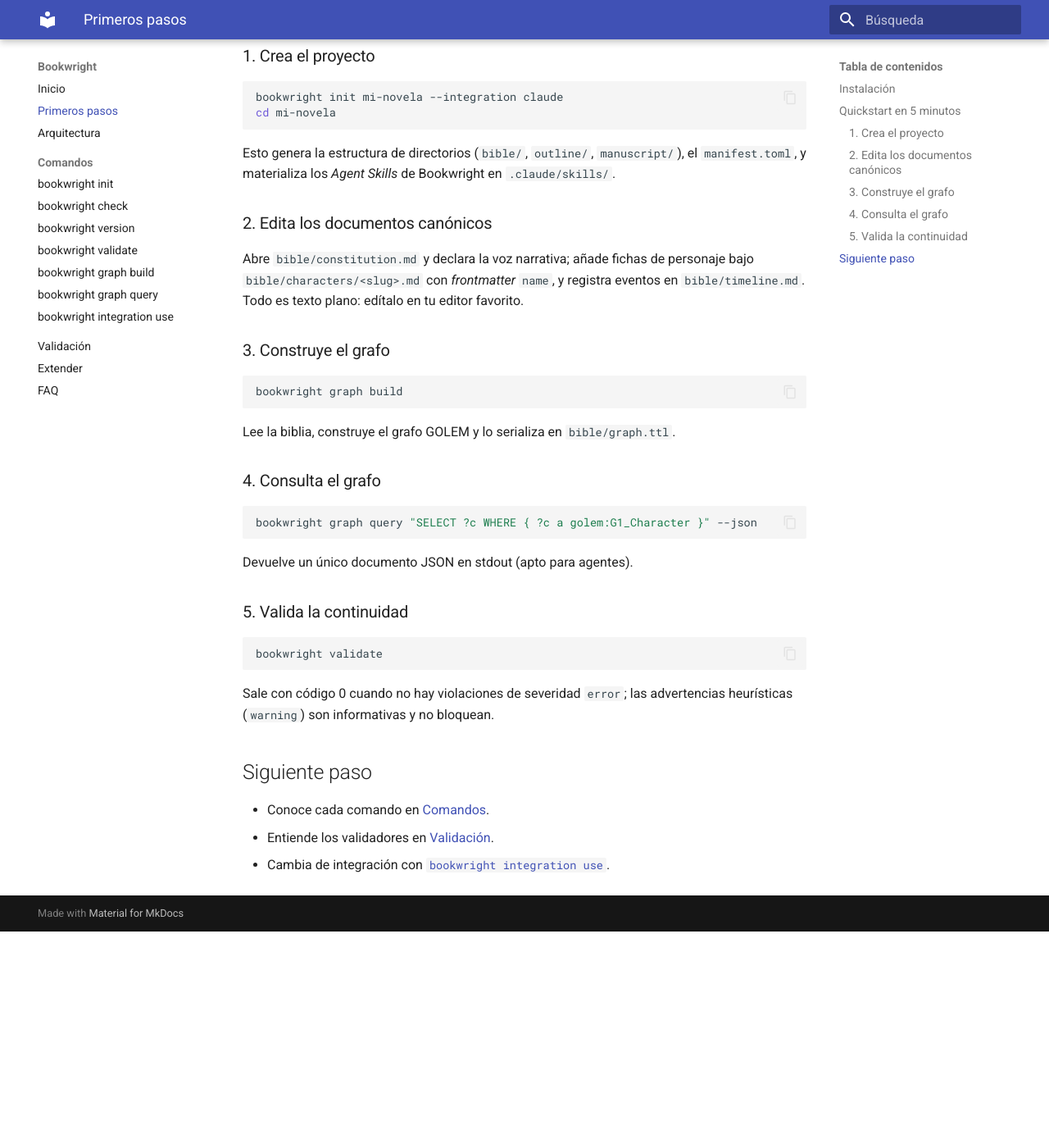
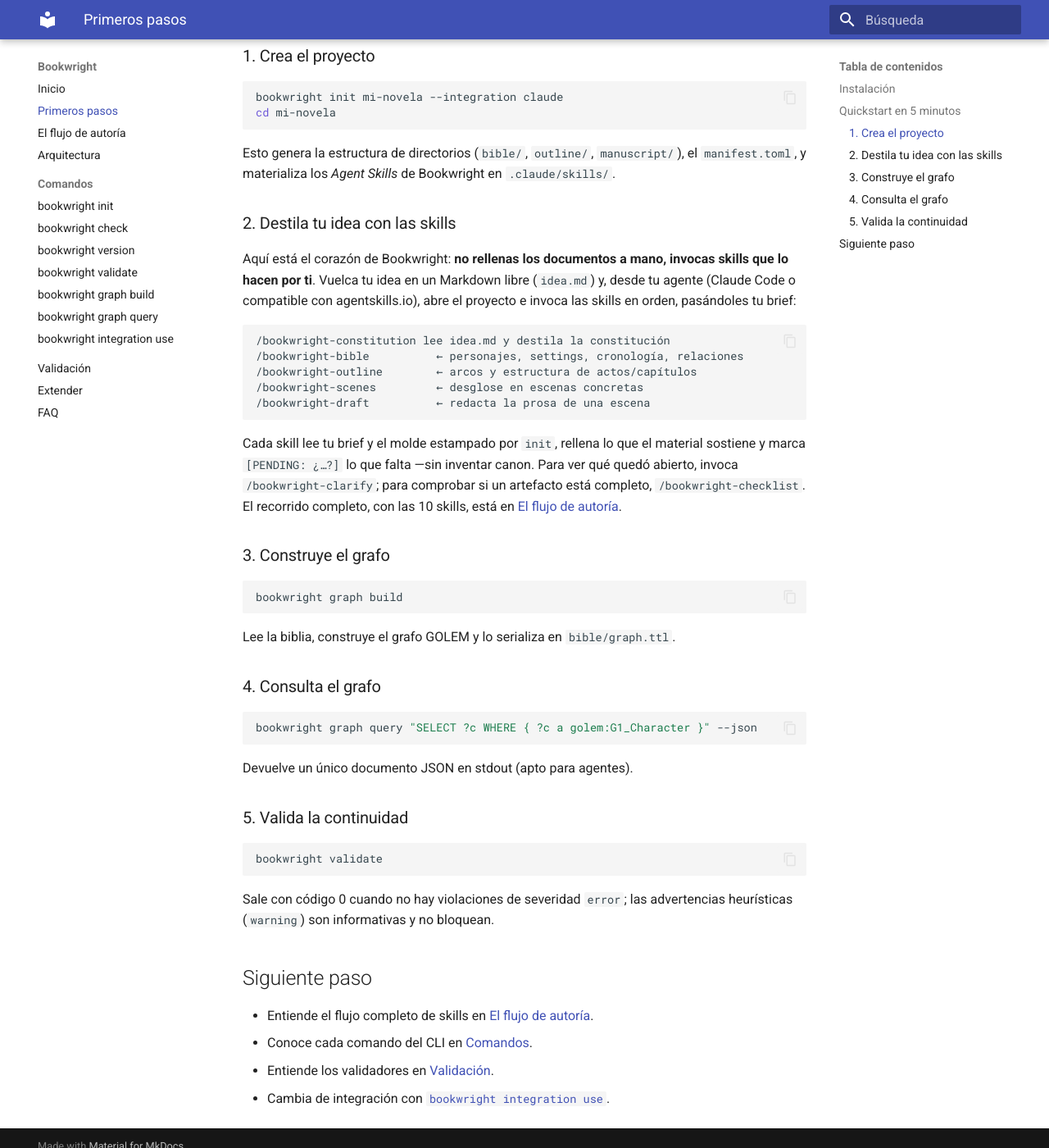
Before and after one commit to jmorenobl/bookwright, an MkDocs documentation site: the page built from docs/getting-started.md, in a window 1280 px wide and 1400 px high, scrolled down 622 px. Shown: the whole window at 82% size. Built offline with MkDocs 1.6.1 and Material for MkDocs 9.7.7, drawn with Linux system fonts in a browser that asks for light colours; before the commit the page ends 1758 px from its top, so only the background shows below that.

Commit message:
011-release-prep: document skill-driven authoring flow
User docs read as if canonical documents are filled by hand; the real
flow is invoking authoring skills that read your brief and ask for what's
missing. Add docs/authoring.md (the 10 skills, the [PENDING]→clarify
loop), reframe getting-started step 2 around skills, and fix the
contradictory manual-edit quickstarts in README.es/README.md.

Co-Authored-By: Claude Opus 4.8 (1M context) <noreply@anthropic.com>

````diff
--- a/docs/getting-started.md
+++ b/docs/getting-started.md
@@ -34,12 +34,26 @@ Esto genera la estructura de directorios (`bible/`, `outline/`, `manuscript/`),
 el `manifest.toml`, y materializa los *Agent Skills* de Bookwright en
 `.claude/skills/`.
 
-### 2. Edita los documentos canónicos
+### 2. Destila tu idea con las skills
 
-Abre `bible/constitution.md` y declara la voz narrativa; añade fichas de
-personaje bajo `bible/characters/<slug>.md` con *frontmatter* `name`, y registra
-eventos en `bible/timeline.md`. Todo es texto plano: edítalo en tu editor
-favorito.
+Aquí está el corazón de Bookwright: **no rellenas los documentos a mano, invocas
+skills que lo hacen por ti**. Vuelca tu idea en un Markdown libre (`idea.md`) y,
+desde tu agente (Claude Code o compatible con agentskills.io), abre el proyecto e
+invoca las skills en orden, pasándoles tu brief:
+
+```
+/bookwright-constitution lee idea.md y destila la constitución
+/bookwright-bible          ← personajes, settings, cronología, relaciones
+/bookwright-outline        ← arcos y estructura de actos/capítulos
+/bookwright-scenes         ← desglose en escenas concretas
+/bookwright-draft          ← redacta la prosa de una escena
+```
+
+Cada skill lee tu brief y el molde estampado por `init`, rellena lo que el
+material sostiene y marca `[PENDING: ¿…?]` lo que falta —sin inventar canon. Para
+ver qué quedó abierto, invoca `/bookwright-clarify`; para comprobar si un
+artefacto está completo, `/bookwright-checklist`. El recorrido completo, con las
+10 skills, está en [El flujo de autoría](authoring.md).
 
 ### 3. Construye el grafo
 
@@ -68,6 +82,7 @@ advertencias heurísticas (`warning`) son informativas y no bloquean.
 
 ## Siguiente paso
 
-- Conoce cada comando en [Comandos](commands/init.md).
+- Entiende el flujo completo de skills en [El flujo de autoría](authoring.md).
+- Conoce cada comando del CLI en [Comandos](commands/init.md).
 - Entiende los validadores en [Validación](validation.md).
 - Cambia de integración con [`bookwright integration use`](commands/integration-use.md).
--- a/mkdocs.yml
+++ b/mkdocs.yml
@@ -16,6 +16,7 @@ strict: true
 nav:
   - Inicio: index.md
   - Primeros pasos: getting-started.md
+  - El flujo de autoría: authoring.md
   - Arquitectura: architecture.md
   - Comandos:
       - bookwright init: commands/init.md
````
Also changed, not shown: README.es.md (+16 -1 lines), README.md (+28 -0 lines), docs/authoring.md (added, +94 -0 lines).
